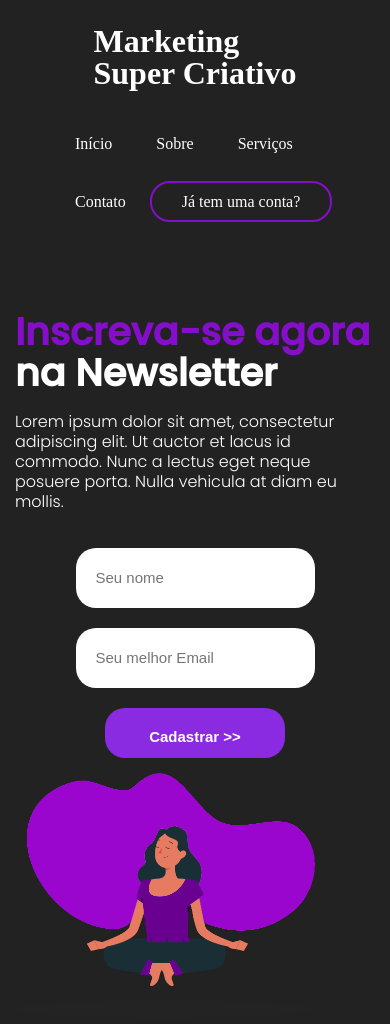
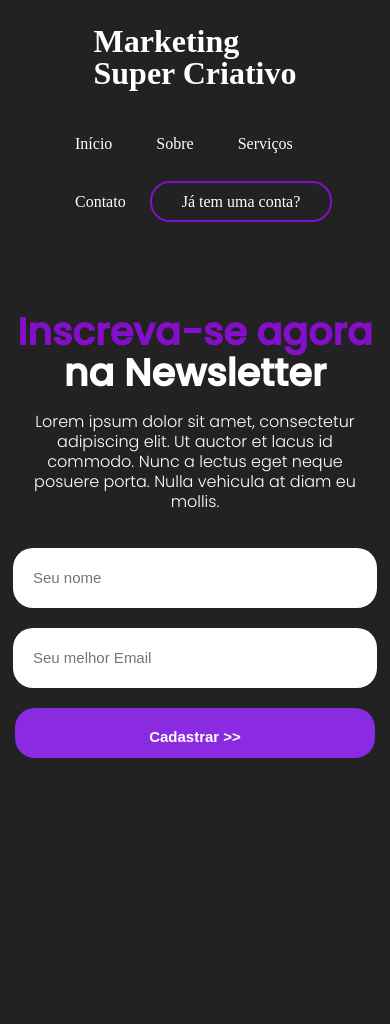
Before and after one commit to claudiobrasilneto/landingpage-alexandre-saintis, a plain HTML site: page index.html in a window 390 px wide. After the commit the page ends 844 px from the top, so only its background shows below. Drawn offline with Linux system fonts and the light colour scheme.

Commit message:
Debug responsive mode

```diff
--- a/styles/media.css
+++ b/styles/media.css
@@ -5,27 +5,45 @@
     }
     header{
         flex-direction: column;
+        text-align: left;
     }
 
     main {
         flex-direction: column;
     }
 
+    p {
+        text-align: center !important;
+    }
+
     h2 {
         font-size: 38px;
+        text-align: center;
     }
 
     form {
         margin: 0 auto;
         width: 100%;
+        padding: 0;
     }
 
     input {
         align-self: center;
+        width: 90%;
     }
 
+
+  form [type="submit"] {
+      width: 100%;
+  }
+
     img {
-        width: 300px;
+        display: none;
+        width: 100%;
         margin-top: 15px;
     }
+    aside {
+        margin: 0 auto;
+
+    }
 }
```
